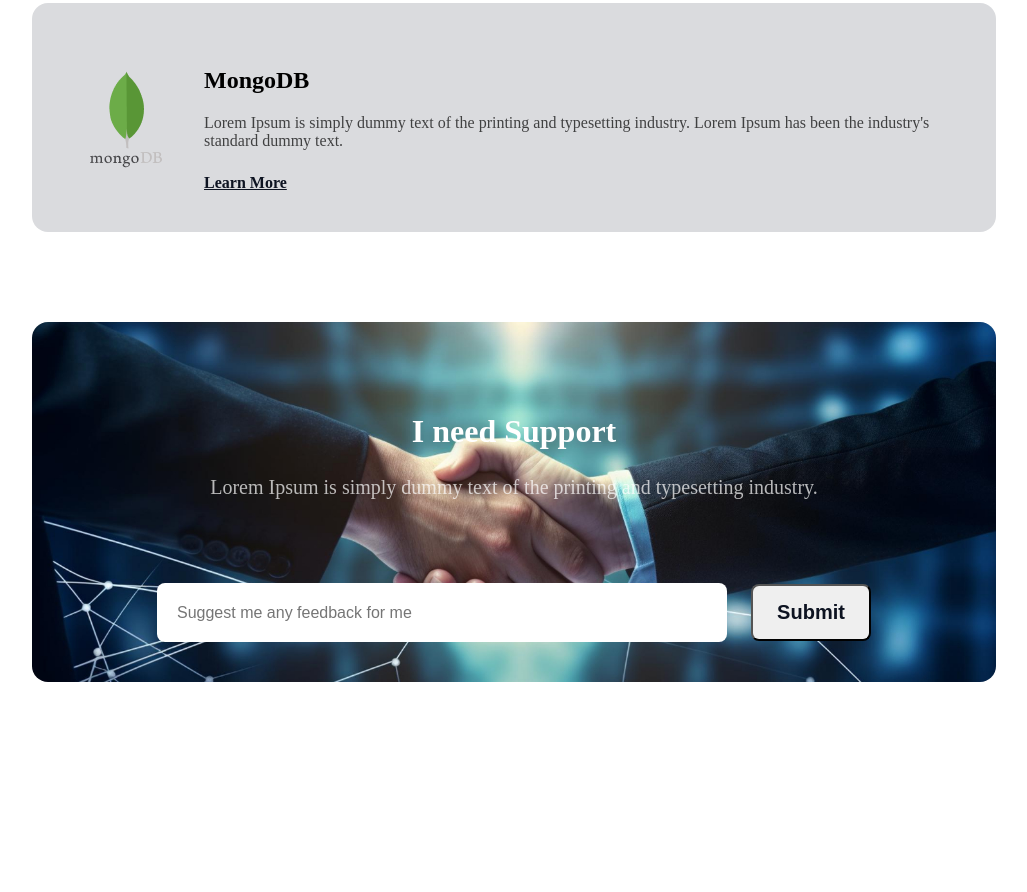
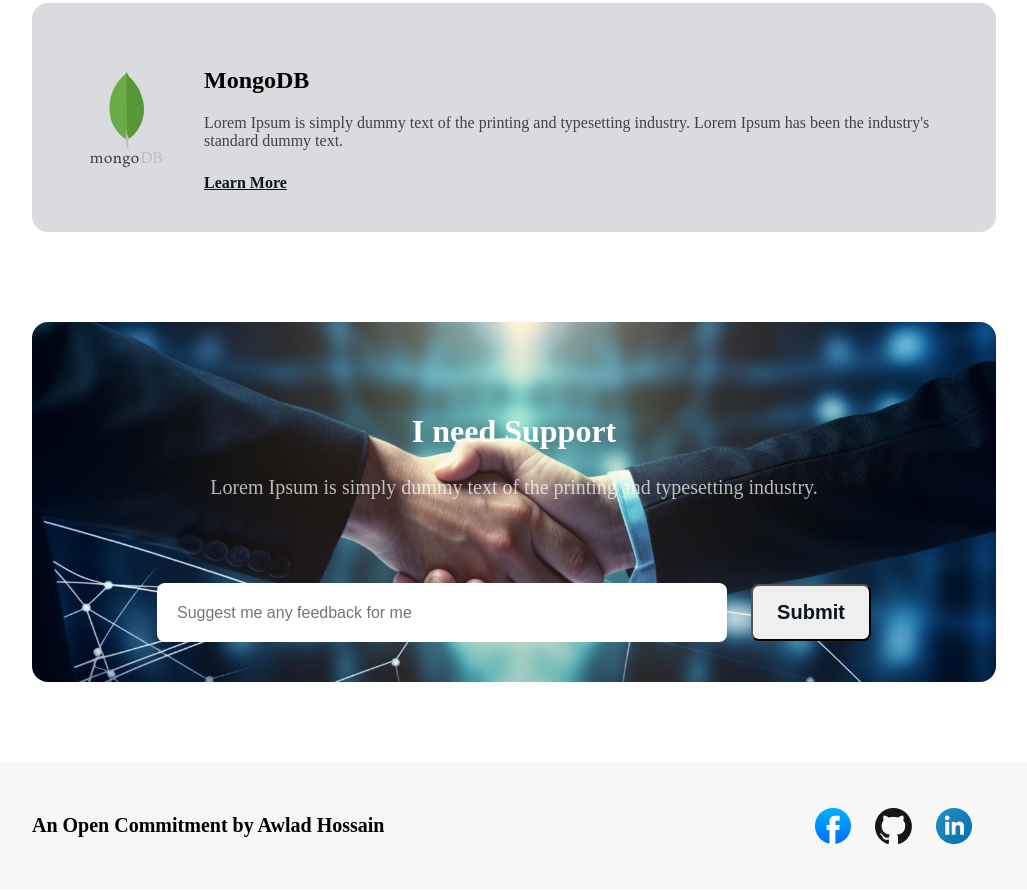
Before and after one commit to saidulislam-official/web-development-1, a plain HTML site: page index.html in a window 1280 px wide. Shown: the part 4641-5533 px from the top of the page, without its empty margins (126-1153 px from the left). Before the commit the page ends 5403 px from the top, so only its background shows below. Drawn offline with Linux system fonts and the light colour scheme; a web font is replaced by a local one.

Commit message:
assignement done

```diff
--- a/index.html
+++ b/index.html
@@ -162,6 +162,12 @@
     <!-- main section end -->
     <!-- footer section start -->
     <footer>
+        <div class="footer-section">
+            <p class="footer-title">An Open Commitment by Awlad Hossain</p>
+            <div class="footer-link">
+                <img src="assets/facebook.png" alt=""><img src="assets/github.png" alt=""><img src="assets/linkedin-icon 1.png" alt="">
+            </div>
+        </div>
     </footer>
     <!-- footer section end -->
 </body>
--- a/styles/main.css
+++ b/styles/main.css
@@ -245,3 +245,25 @@
   height: 57px;
   width: 120px;
 }
+
+/* footer */
+footer{
+  background-color: rgba(13, 19, 33, 0.03);
+}
+.footer-section{
+  margin: 0 150px;
+  padding: 32px 0;
+  display: flex;
+  justify-content: space-between;
+}
+.footer-title{
+  font-size: 20px;
+  font-weight: 700;
+}
+.footer-link{
+  display: flex;
+  align-self: center;
+}
+.footer-link img{
+  padding-right: 24px;
+}
```
